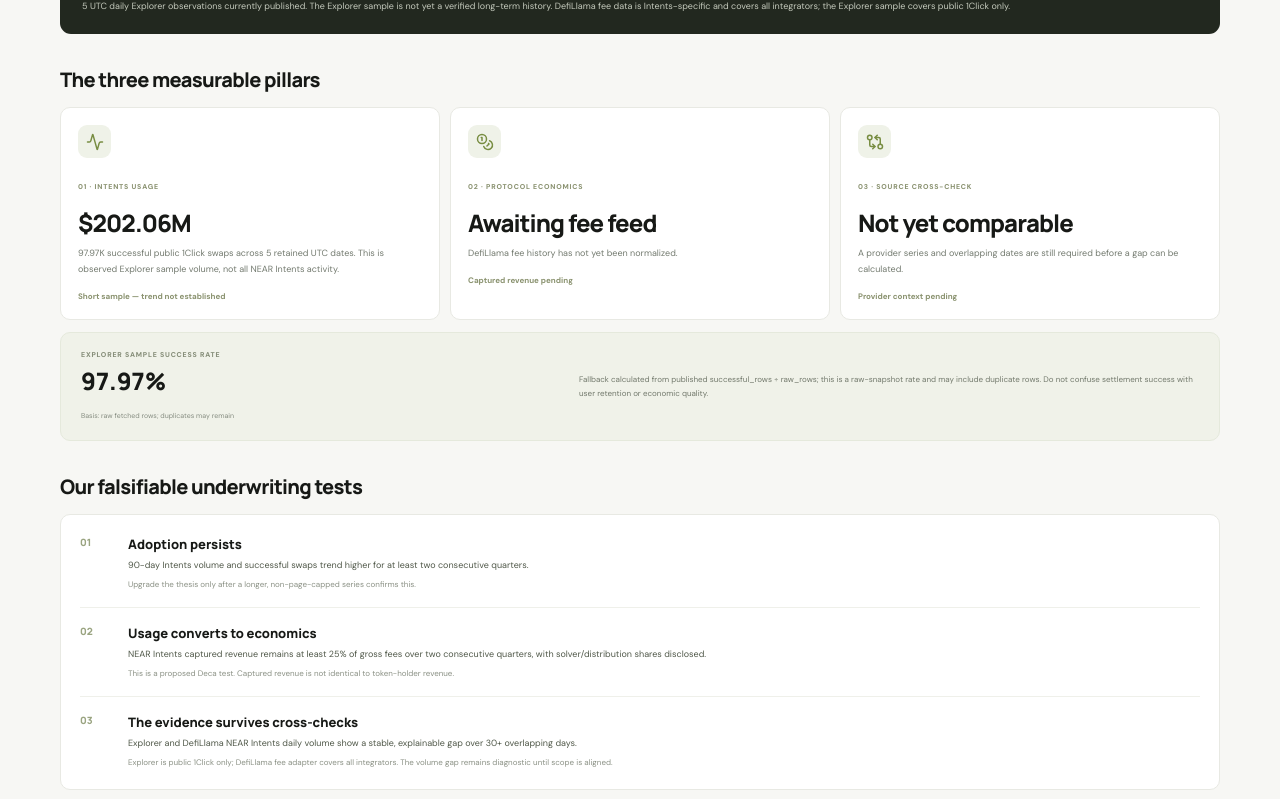
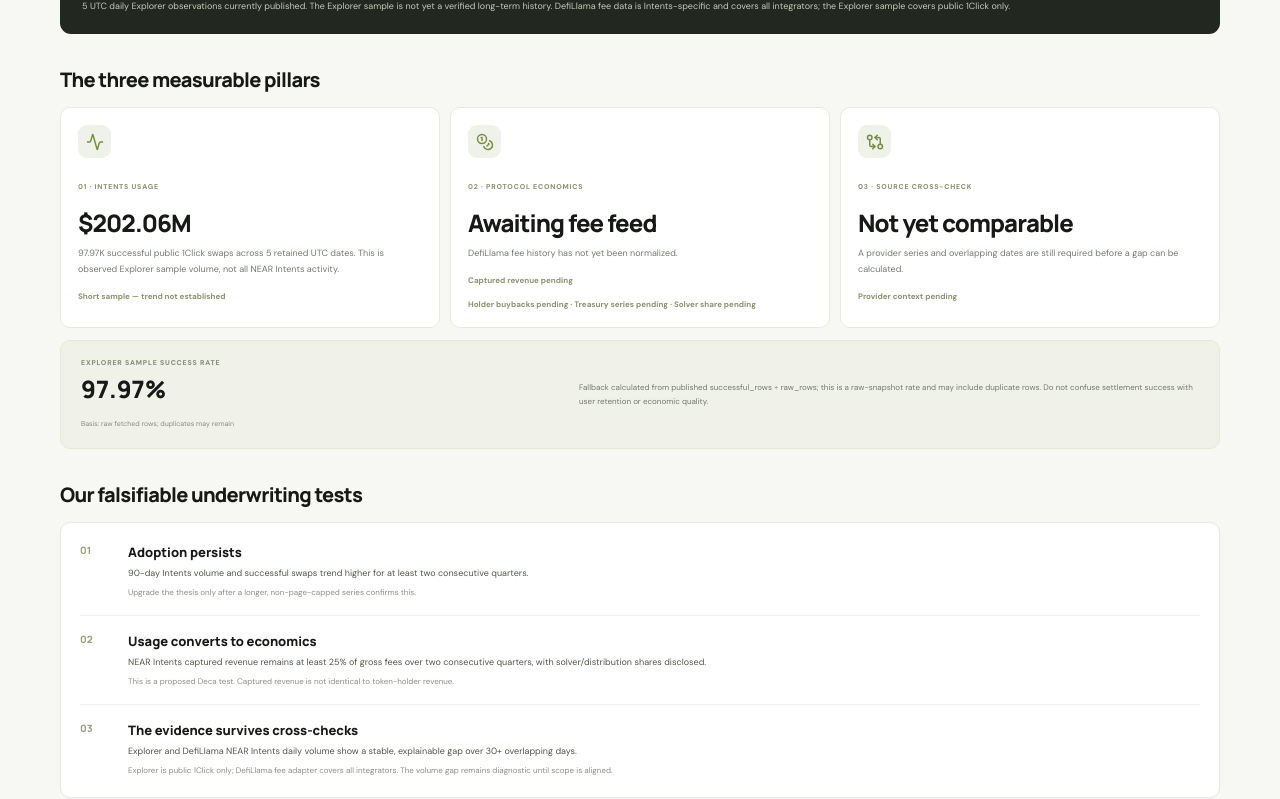
Before and after one commit to ExoDus768/Deca, a Next.js app: page /investment in a window 1280 px wide. Shown: the part 729-1528 px from the top of the page. Built offline with nearby package versions, Linux system fonts and the light colour scheme.

Commit message:
Show holder buybacks treasury and solver share metrics

```diff
--- a/app/investment/page.tsx
+++ b/app/investment/page.tsx
@@ -63,7 +63,7 @@ export default function Investment(){
   <h2 className="subsection-title">The three measurable pillars</h2>
   <div className="thesis-evidence-grid">
    <article><div className="research-icon"><Activity size={18}/></div><span>01 · INTENTS USAGE</span><h3>{money(totalVolume)}</h3><p>{fmt(totalTx)} successful public 1Click swaps across {dates.length} retained UTC dates. This is observed Explorer sample volume, not all NEAR Intents activity.</p><small>{dates.length>=90?"90+ daily observations":"Short sample — trend not established"}</small></article>
-   <article><div className="research-icon"><Coins size={18}/></div><span>02 · PROTOCOL ECONOMICS</span><h3>{fees30==null?"Awaiting fee feed":money(fees30)}</h3><p>{fees30==null?"DefiLlama fee history has not yet been normalized.":"Trailing 30-day gross NEAR Intents fees across integrators. Captured revenue and holder buybacks are separate series."}</p><small>{revenue30==null?"Captured revenue pending":money(revenue30)+" captured · "+(monetization==null?"":monetization.toFixed(1)+"% of fees")+" · "+(holderRevenue30==null?"holder series pending":money(holderRevenue30)+" buybacks")}</small></article>
+   <article><div className="research-icon"><Coins size={18}/></div><span>02 · PROTOCOL ECONOMICS</span><h3>{fees30==null?"Awaiting fee feed":money(fees30)}</h3><p>{fees30==null?"DefiLlama fee history has not yet been normalized.":"Trailing 30-day gross NEAR Intents fees across integrators. Captured revenue and holder buybacks are separate series."}</p><small>{revenue30==null?"Captured revenue pending":money(revenue30)+" captured · "+(monetization==null?"":monetization.toFixed(1)+"% of fees")}</small><small>{holderRevenue30==null?"Holder buybacks pending":money(holderRevenue30)+" holder buybacks"} · {protocolRevenue30==null?"Treasury series pending":money(protocolRevenue30)+" treasury"} · {supplySideRevenue30==null?"Solver share pending":money(supplySideRevenue30)+" solver/distribution share"}</small></article>
    <article><div className="research-icon"><GitCompareArrows size={18}/></div><span>03 · SOURCE CROSS-CHECK</span><h3>{diagnostic.status==="compared"?diagnostic.median_gap_pct+"%":"Not yet comparable"}</h3><p>{diagnostic.status==="compared"?"Median absolute daily gap between Explorer and DefiLlama Intents volume over shared dates. This is diagnostic only, not formal reconciliation.":"A provider series and overlapping dates are still required before a gap can be calculated."}</p><small>{diagnostic.status==="compared"?diagnostic.overlap_days+" overlapping days · scope mismatch disclosed":provider.status??"Provider context pending"}</small></article>
   </div>
   <section className="thesis-success-rate"><div><span className="mini-label">EXPLORER SAMPLE SUCCESS RATE</span><strong>{sampleSuccess}</strong><small>Basis: {rateBasis}</small></div><p>{meta.success_rate_pct!=null?"Calculated from unique timestamped Explorer records.":"Fallback calculated from published successful_rows ÷ raw_rows; this is a raw-snapshot rate and may include duplicate rows."} Do not confuse settlement success with user retention or economic quality.</p></section>
```
